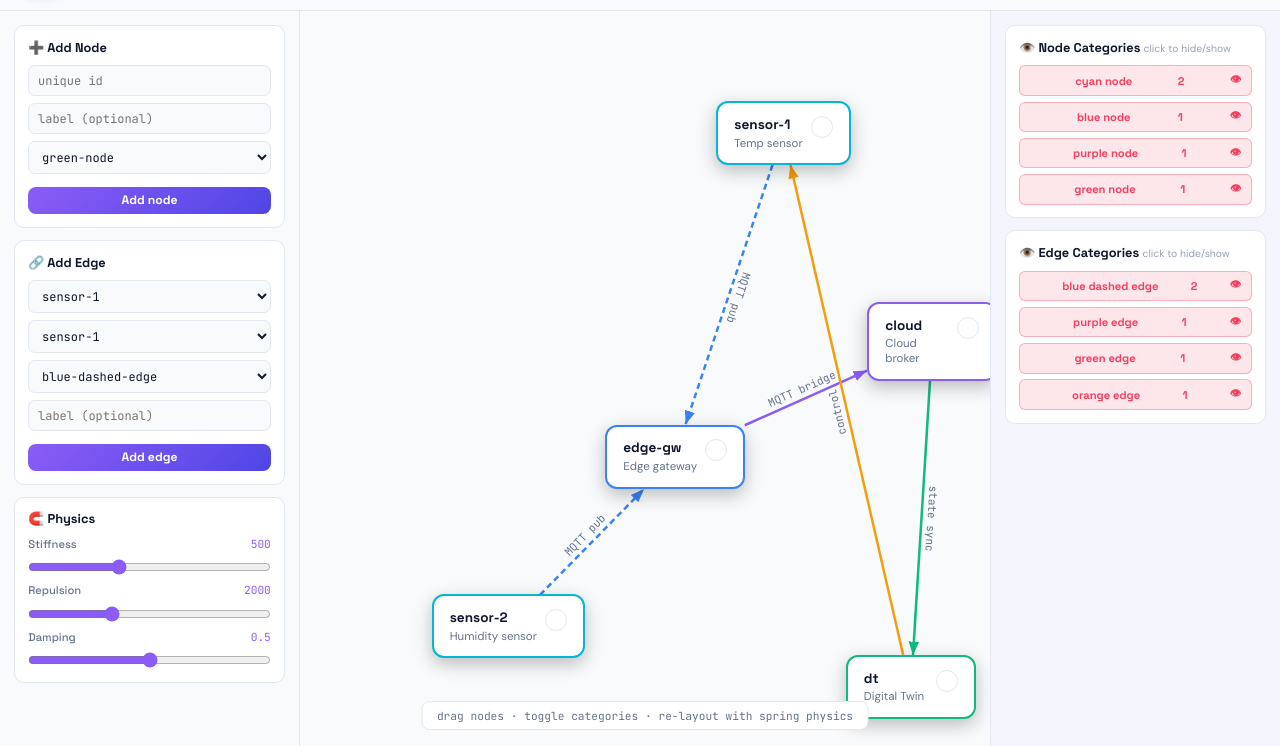
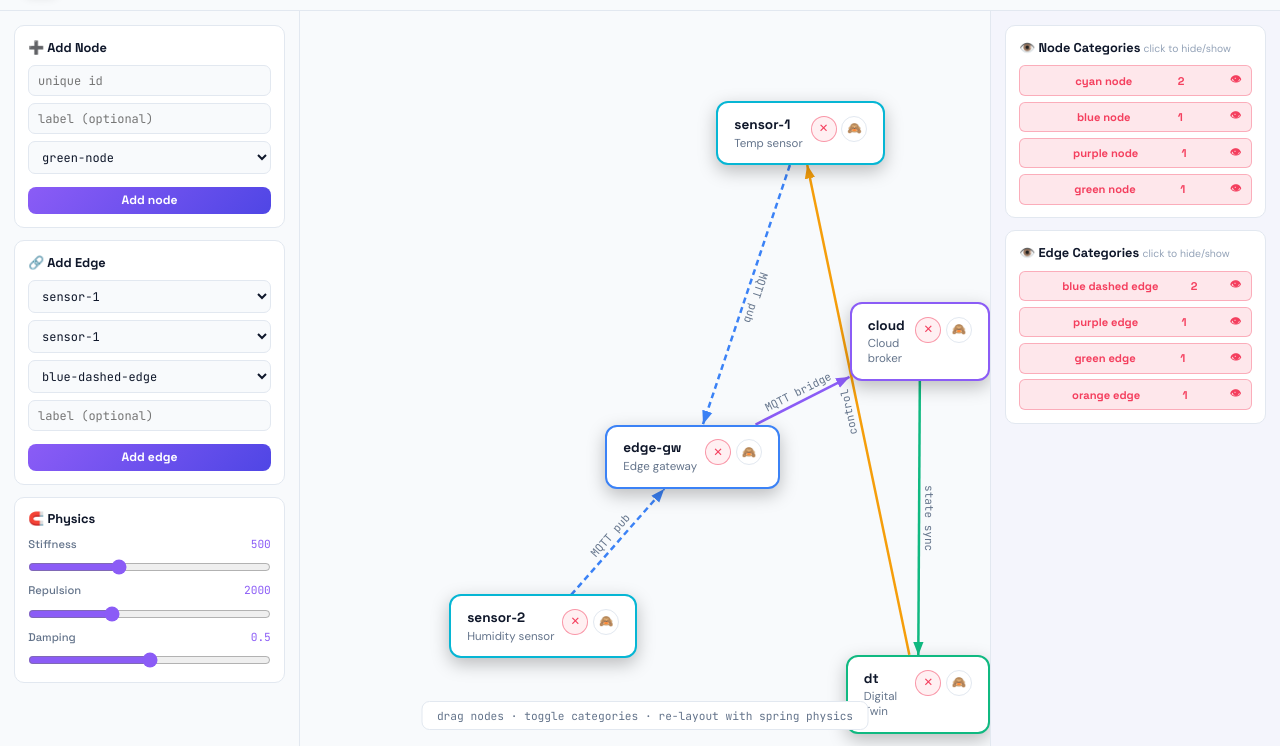
Before and after one commit to alejp1998/graph-sparrow, a website: page index.html in a window 1280 px wide. Shown: the part 54-800 px from the top of the page. Drawn offline with nearby package versions, Linux system fonts and the light colour scheme.

Commit message:
fix: visible ✕ remove button on each node (with hide button), wired via delegation to removeNode

```diff
--- a/addnodesedges.js
+++ b/addnodesedges.js
@@ -153,8 +153,9 @@
     (text ? '<h6 class="subtitle is-6">' + text + "</h6>" : "") +
     "</div>" +
     '<div class="media-right">' +
-    '<button class="button is-danger is-outlined is-rounded is-small hide-button" title="Hide node">' +
-    '<span class="icon is-small"><i class="fas fa-eye-slash"></i></span>' +
+    '<button class="node-btn remove-button" title="Remove node" aria-label="Remove node">✕</button>' +
+    '<button class="node-btn hide-button" title="Hide node" aria-label="Hide node">' +
+    '<span class="toggle-eye">🙈</span>' +
     "</button>" +
     "</div>" +
     "</div>";
--- a/hideshownodes.js
+++ b/hideshownodes.js
@@ -174,8 +174,16 @@
   document.getElementById("graph-viewer").append(nodeElem);
 }
 
-// Event delegation for hide buttons
+// Event delegation for remove buttons
 document.getElementById("graph-viewer").addEventListener("click", function (e) {
+  if (e.target.closest(".remove-button")) {
+    const button = e.target.closest(".remove-button");
+    const nodeElem = button.closest(".node");
+    const nodeId = nodeElem.id;
+    removeNode(nodeId);
+    return;
+  }
+
   if (e.target.closest(".hide-button")) {
     // Get the pressed hide button
     const button = e.target.closest(".hide-button");
--- a/style.css
+++ b/style.css
@@ -265,22 +265,42 @@
   font-weight: 400;
   margin-top: 0.15rem;
 }
-.node .hide-button {
-  background: transparent;
-  border: 1px solid var(--border);
-  color: var(--dim);
+.node .node-btn {
+  background: var(--bg-card);
+  border: 1.5px solid var(--border);
+  color: var(--muted);
   border-radius: 50%;
-  width: 22px;
-  height: 22px;
+  width: 26px;
+  height: 26px;
   cursor: pointer;
-  font-size: 0.65rem;
+  font-size: 0.72rem;
+  line-height: 1;
   display: flex;
   align-items: center;
   justify-content: center;
+  transition: all 0.15s ease;
+  flex-shrink: 0;
 }
 .node .hide-button:hover {
+  color: var(--primary);
+  border-color: var(--primary);
+  background: rgba(139, 92, 246, 0.12);
+}
+.node .remove-button {
   color: var(--rose);
+  border-color: rgba(244, 63, 94, 0.5);
+  background: rgba(244, 63, 94, 0.08);
+}
+.node .remove-button:hover {
+  color: #fff;
   border-color: var(--rose);
+  background: var(--rose);
+  transform: scale(1.08);
+}
+.node .media-right {
+  display: flex;
+  gap: 0.3rem;
+  align-items: center;
 }
 .node .media {
   display: flex;
```
